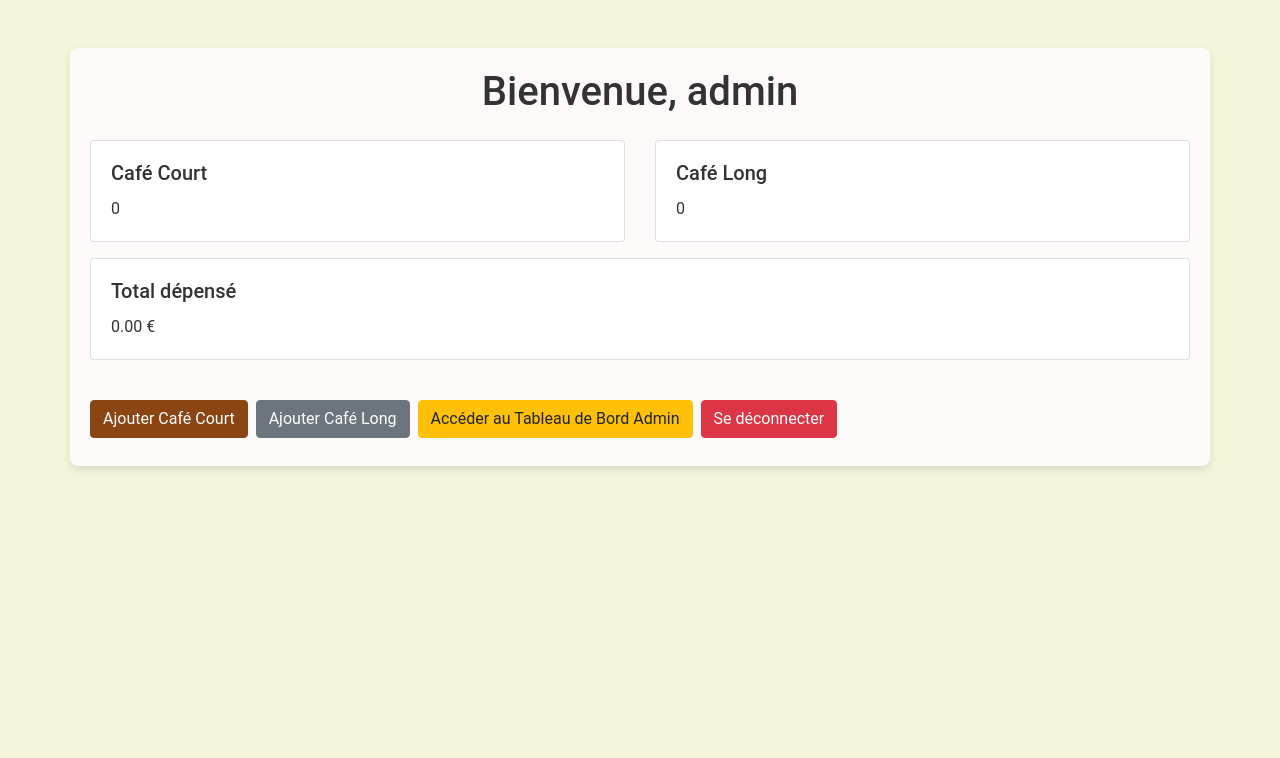
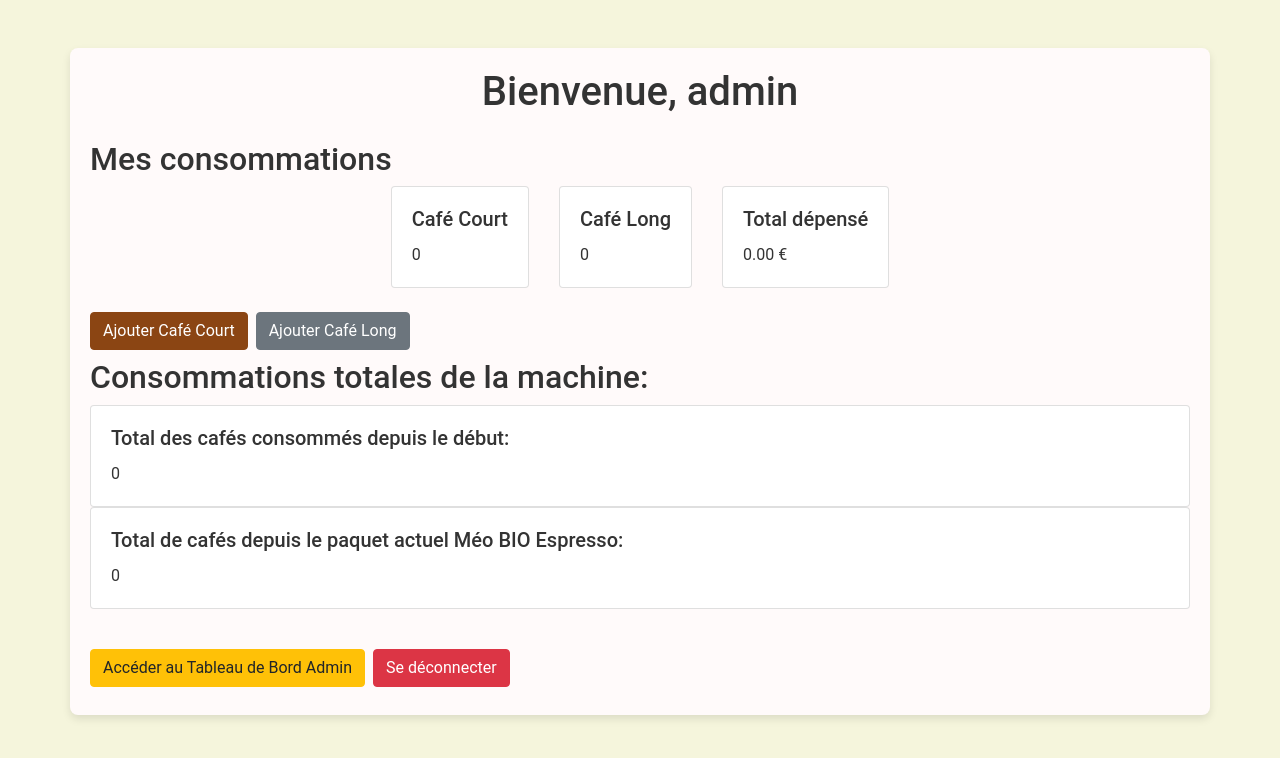
Before and after one commit to divingeek/caffee, a Flask app: page / in a window 1280 px wide. Shown: the top 758 px of the page. Run offline with Flask 3, Linux system fonts and the light colour scheme; the visitor is signed in with stand-in values (Sample User, id 1); data comes from the database, SQL or seed files in the repository; some libraries are stand-ins or nearby versions.

Commit message:
Add files via upload
ajout prise en compte paquet café et remise à zéro du compteur

```diff
--- a/app.py
+++ b/app.py
@@ -4,7 +4,7 @@
 
 app = Flask(__name__)
 app.secret_key = 'votre_cle_secrete'  # Assurez-vous de définir une clé secrète
-databaseFile="/opt/caffee/coffee.db"
+databaseFile="coffee.db"
 
 def init_db():
     conn = sqlite3.connect(databaseFile)
@@ -20,16 +20,46 @@
         )
     ''')
     c.execute('''
+        CREATE TABLE IF NOT EXISTS coffee_log (
+            id INTEGER PRIMARY KEY AUTOINCREMENT,
+            user_id INTEGER,
+            coffee_type TEXT,
+            date TIMESTAMP DEFAULT CURRENT_TIMESTAMP
+        )
+    ''')
+    c.execute('''
+        CREATE TABLE IF NOT EXISTS totals (
+            id INTEGER PRIMARY KEY AUTOINCREMENT,
+            total_coffee INTEGER DEFAULT 0,
+            total_since_reset INTEGER DEFAULT 0
+        )
+    ''')
+    c.execute('''
+        CREATE TABLE IF NOT EXISTS coffee_package (
+            id INTEGER PRIMARY KEY AUTOINCREMENT,
+            package_name TEXT,
+            active INTEGER DEFAULT 0
+        )
+    ''')
+    # Insérer un paquet initial si la table est vide
+    c.execute('SELECT * FROM coffee_package')
+    if not c.fetchone():
+        c.execute('INSERT INTO coffee_package (package_name, active) VALUES ("Méo BIO Espresso",1)')
+    # Insérer les totaux initiaux si la table est vide
+    c.execute('SELECT * FROM totals')
+    if not c.fetchone():
+        c.execute('INSERT INTO totals (total_coffee, total_since_reset) VALUES (0, 0)')
+    c.execute('''
         CREATE TABLE IF NOT EXISTS prices (
             id INTEGER PRIMARY KEY AUTOINCREMENT,
-            coffee_court_price REAL DEFAULT 0.25,
+            coffee_court_price REAL DEFAULT 1.0,
             coffee_long_price REAL DEFAULT 1.5
         )
     ''')
     # Insérer les prix initiaux si la table est vide
     c.execute('SELECT * FROM prices')
     if not c.fetchone():
-        c.execute('INSERT INTO prices (coffee_court_price, coffee_long_price) VALUES (0.2, 0.4)')
+        c.execute('INSERT INTO prices (coffee_court_price, coffee_long_price) VALUES (1.0, 1.5)')
     conn.commit()
     conn.close()
 
@@ -43,16 +73,28 @@
         user = c.fetchone()
         c.execute('SELECT coffee_court_price, coffee_long_price FROM prices')
         prices = c.fetchone()
+
+        # Récupérer le nom du paquet de café actuel
+        c.execute('SELECT package_name FROM coffee_package WHERE active = 1')
+        package_name = c.fetchone()[0]
+
+        # Calcul des totaux
+        total_court = user[3] * prices[0]
+        total_long = user[4] * prices[1]
+        total_amount = "{:.2f}".format(total_court + total_long)
+
+        # Récupérer les totaux globaux
+        c.execute('SELECT total_coffee, total_since_reset FROM totals')
+        totals = c.fetchone()
+
+        if totals is None:
+            totals = (0, 0)  # Valeurs par défaut si aucun total n'existe
+
         conn.close()
 
-        total_court = user[3] * prices[0]
-        total_long = user[4] * prices[1]
-        total_amount = total_court + total_long
-
-        # Formater le montant total avec deux décimales
-        total_amount_str = "{:.2f}".format(total_amount)
-
-        return render_template('dashboard.html', user=user, total_amount=total_amount_str, prices=prices)
+        return render_template('dashboard.html', user=user, total_amount=total_amount,
+                               total_coffee=totals[0], total_since_reset=totals[1],
+                               package_name=package_name)
     return redirect(url_for('login'))
 
 @app.route('/register', methods=['GET', 'POST'])
@@ -104,19 +146,6 @@
 
     return render_template('login.html')
 
-@app.route('/add_coffee/<string:coffee_type>')
-def add_coffee(coffee_type):
-    if 'user_id' in session:
-        user_id = session['user_id']
-        conn = sqlite3.connect(databaseFile)
-        c = conn.cursor()
-        if coffee_type == "court":
-            c.execute('UPDATE users SET coffee_court = coffee_court + 1 WHERE id = ?', (user_id,))
-        elif coffee_type == "long":
-            c.execute('UPDATE users SET coffee_long = coffee_long + 1 WHERE id = ?', (user_id,))
-        conn.commit()
-        conn.close()
-    return redirect(url_for('index'))
 
 @app.route('/logout')
 def logout():
@@ -139,7 +168,6 @@
             return render_template('admin_dashboard.html', users=users)
         conn.close()
     return redirect(url_for('login'))
-
 
 
 @app.route('/delete_user/<int:user_id>', methods=['POST'])
@@ -190,12 +218,93 @@
         c.execute('SELECT role FROM users WHERE id = ?', (admin_id,))
         role = c.fetchone()[0]
 
+        c.execute('UPDATE users SET coffee_court = 0, coffee_long = 0 WHERE id = ?', (user_id,))
+        conn.commit()
+        flash('Compteur de café remis à zéro avec succès.')
+
+    return redirect(url_for('admin_dashboard'))
+
+@app.route('/add_coffee/<string:coffee_type>')
+def add_coffee(coffee_type):
+    if 'user_id' in session:
+        user_id = session['user_id']
+        conn = sqlite3.connect(databaseFile)
+        c = conn.cursor()
+        if coffee_type == "court":
+            c.execute('UPDATE users SET coffee_court = coffee_court + 1 WHERE id = ?', (user_id,))
+        elif coffee_type == "long":
+            c.execute('UPDATE users SET coffee_long = coffee_long + 1 WHERE id = ?', (user_id,))
+
+        # Enregistrer la consommation dans le log
+        c.execute('INSERT INTO coffee_log (user_id, coffee_type) VALUES (?, ?)', (user_id, coffee_type))
+
+        # Mettre à jour les totaux globaux
+        c.execute('UPDATE totals SET total_coffee = total_coffee + 1, total_since_reset = total_since_reset + 1')
+        conn.commit()
+        conn.close()
+    return redirect(url_for('index'))
+
+@app.route('/reset_totals', methods=['POST'])
+def reset_totals():
+    if 'user_id' in session:
+        user_id = session['user_id']
+        conn = sqlite3.connect(databaseFile)
+        c = conn.cursor()
+        c.execute('SELECT role FROM users WHERE id = ?', (user_id,))
+        role = c.fetchone()[0]
+        c.execute('UPDATE totals SET total_since_reset = 0')
+        conn.commit()
+        flash('Les totaux depuis le dernier reset ont été remis à zéro.')
+        conn.close()
+    return redirect(url_for('login'))
+
+@app.route('/update_package', methods=['GET', 'POST'])
+def update_package():
+    if 'user_id' in session:
+        user_id = session['user_id']
+        conn = sqlite3.connect(databaseFile)
+        c = conn.cursor()
+        c.execute('SELECT role FROM users WHERE id = ?', (user_id,))
+        role = c.fetchone()[0]
         if role == 'admin':
-            c.execute('UPDATE users SET coffee_court = 0, coffee_long = 0 WHERE id = ?', (user_id,))
-            conn.commit()
-            flash('Compteur de café remis à zéro avec succès.')
+            if request.method == 'POST':
+                new_package_name = request.form['package_name']
+                c.execute('UPDATE coffee_package SET package_name = ?', (new_package_name,))
+                conn.commit()
+                flash('Le nom du paquet de café a été mis à jour avec succès.')
+                return redirect(url_for('admin_dashboard'))
+            c.execute('SELECT package_name FROM coffee_package')
+            package = c.fetchone()
+            conn.close()
+            return render_template('update_package.html', package=package)
         conn.close()
-    return redirect(url_for('admin_dashboard'))
+    return redirect(url_for('login'))
+
+@app.route('/add_package', methods=['GET', 'POST'])
+def add_package():
+    if 'user_id' in session:
+        user_id = session['user_id']
+        conn = sqlite3.connect(databaseFile)
+        c = conn.cursor()
+        c.execute('SELECT role FROM users WHERE id = ?', (user_id,))
+        role = c.fetchone()[0]
+        if role == 'admin':
+            if request.method == 'POST':
+                new_package_name = request.form['package_name']
+                # Remettre à zéro les totaux et définir le nouveau paquet comme actif
+                c.execute('UPDATE coffee_package SET active = 0 WHERE active = 1')
+                c.execute('INSERT INTO coffee_package (package_name, active) VALUES (?, 1)', (new_package_name,))
+                c.execute('UPDATE totals SET total_since_reset = 0')
+                conn.commit()
+                flash('Le nouveau paquet de café a été ajouté et les totaux ont été remis à zéro.')
+                return redirect(url_for('admin_dashboard'))
+            c.execute('SELECT package_name FROM coffee_package WHERE active = 1')
+            active_package = c.fetchone()
+            conn.close()
+            return render_template('add_package.html', active_package=active_package)
+        conn.close()
+    return redirect(url_for('login'))
+
 
 def create_admin():
     conn = sqlite3.connect(databaseFile)
@@ -214,4 +323,4 @@
 if __name__ == '__main__':
     init_db()
     create_admin()  # Appeler la fonction pour s'assurer que l'admin est créé
-    app.run(debug=True)
+    app.run(debug=True,host='0.0.0.0',port=5000)
--- a/templates/dashboard.html
+++ b/templates/dashboard.html
@@ -13,8 +13,9 @@
 <body>
     <div class="container mt-5">
         <h1 class="text-center mb-4">Bienvenue, {{ user[1] }}</h1>
-        <div class="row">
-            <div class="col-12 col-md-6 mb-3">
+        <h2>Mes consommations</h2>
+        <div class="row justify-content-md-center">
+            <div class="col-md-auto">
                 <div class="card">
                     <div class="card-body">
                         <h5 class="card-title">Café Court</h5>
@@ -22,7 +23,7 @@
                     </div>
                 </div>
             </div>
-            <div class="col-12 col-md-6 mb-3">
+            <div class="col-md-auto">
                 <div class="card">
                     <div class="card-body">
                         <h5 class="card-title">Café Long</h5>
@@ -30,9 +31,7 @@
                     </div>
                 </div>
             </div>
-        </div>
-        <div class="row">
-            <div class="col-12 mb-3">
+            <div class="col-md-auto">
                 <div class="card">
                     <div class="card-body">
                         <h5 class="card-title">Total dépensé</h5>
@@ -44,9 +43,30 @@
         <div class="mt-4 d-flex flex-wrap">
             <a href="{{ url_for('add_coffee', coffee_type='court') }}" class="btn btn-primary mb-2 mr-2">Ajouter Café Court</a>
             <a href="{{ url_for('add_coffee', coffee_type='long') }}" class="btn btn-secondary mb-2 mr-2">Ajouter Café Long</a>
+        </div>
+        <h2>Consommations totales de la machine:</h2>
+        <div class="row">
+            <div class="col-12 mb-3">
+
+                <div class="card">
+                    <div class="card-body">
+                        <h5 class="card-title">Total des cafés consommés depuis le début:</h5>
+                        <p class="card-text">{{ total_coffee }}</p>
+                    </div>
+                </div>
+                <div class="card">
+                    <div class="card-body">
+                        <h5 class="card-title">Total de cafés depuis le paquet actuel {{ package_name }}:</h5>
+                        <p class="card-text">{{ total_since_reset }}</p>
+                    </div>
+                </div>
+            </div>
+        </div>
+        <div class="mt-4 d-flex flex-wrap">
             {% if user[5] == 'admin' %}
                 <a href="{{ url_for('admin_dashboard') }}" class="btn btn-warning mb-2 mr-2">Accéder au Tableau de Bord Admin</a>
             {% endif %}
+            <!--<a href="{{ url_for('update_package') }}" class="btn btn-secondary mb-2 mr-2">Modifier le Paquet de Café</a>-->
             <a href="{{ url_for('logout') }}" class="btn btn-danger mb-2">Se déconnecter</a>
         </div>
     </div>
```
Also changed, not shown: templates/add_package.html (added, +27 -0 lines), templates/admin_dashboard.html (+8 -2 lines), templates/update_package.html (added, +24 -0 lines).
